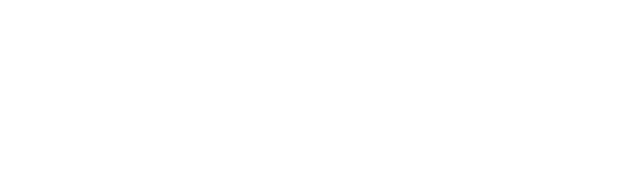
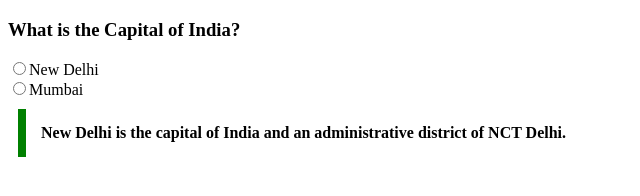
Before and after one commit to acciojob/trivia-deepakladhe, a website: page main.html in a window 1280 px wide. Shown: the whole page, without its empty margins (0-640 px from the left). Drawn offline with Linux system fonts and the light colour scheme.

Commit message:
finished code

```diff
--- a/main.html
+++ b/main.html
@@ -8,6 +8,13 @@
 
 <body>
 	<!-- the entire body must be written by student -->
+	<h3>What is the Capital of India?</h3>
+	<label for="New_Delhi"><input type="radio" id="New_Delhi">New Delhi</label><br>
+    <label for="Mumbai"><input type="radio" id="Mumbai">Mumbai</label>
+
+	<blockquote cite="https://en.wikipedia.org/wiki/New_Delhi">
+		New Delhi is the capital of India and an administrative district of NCT Delhi.
+	</blockquote>
     <script type="text/javascript" src="./script.js">
 </script>
 
--- a/styles.css
+++ b/styles.css
@@ -1,2 +1,10 @@
+blockquote{
+    max-width: 600px;
+    margin: 10px;
+    padding: 15px;
+    border-left: 8px solid green;
+    background-color: #f8fffe"";
+    font-weight: bold;
+}
 
 /* Your CSS Code here. */
```
